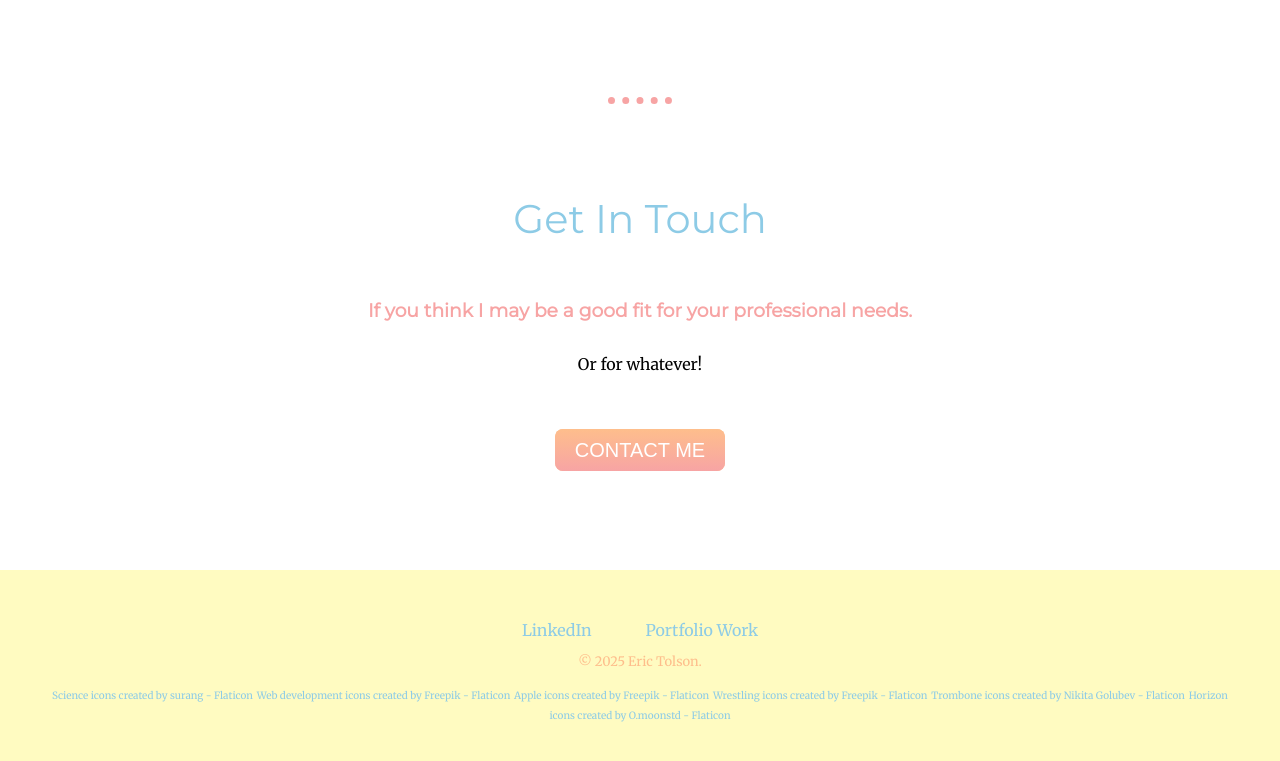
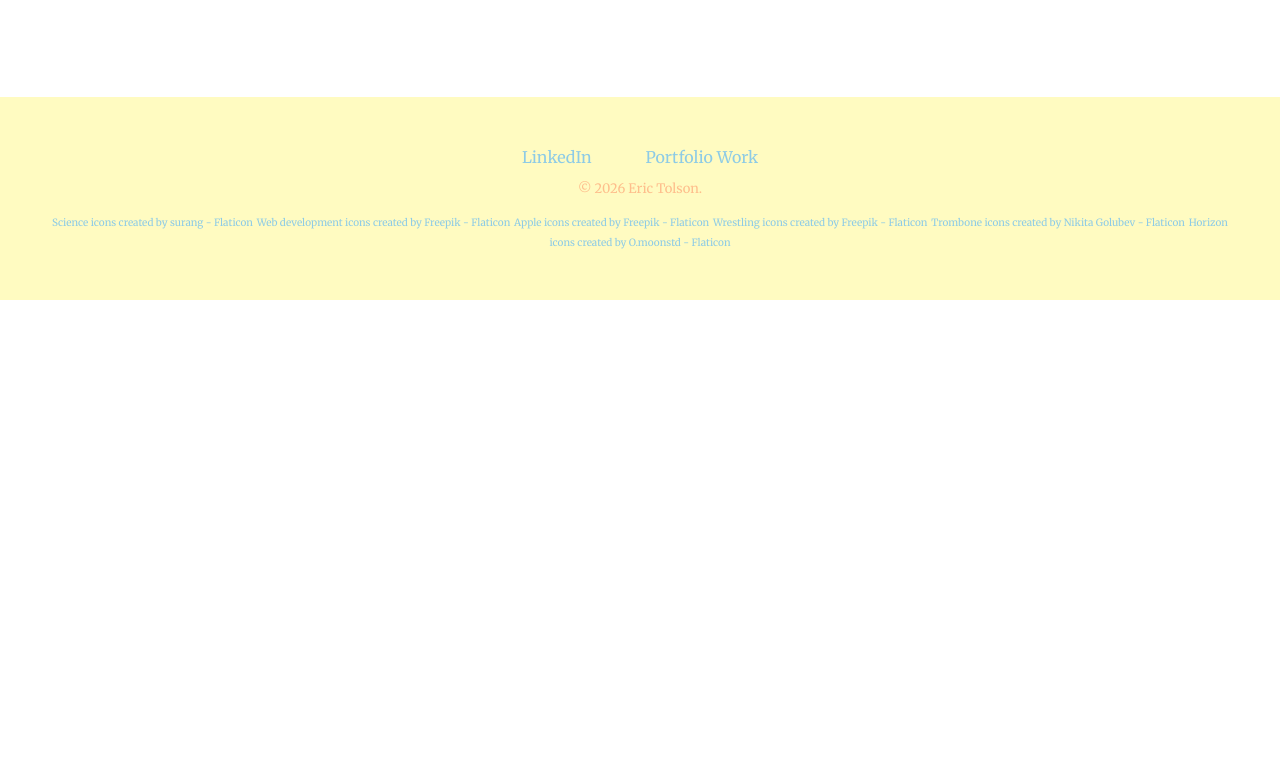
Before and after one commit to erictolson/personal-website, a plain HTML site: page index.html in a window 1280 px wide. Shown: the part 2616-3377 px from the top of the page. After the commit the page ends 3016 px from the top, so only its background shows below. Drawn offline with Linux system fonts and the light colour scheme.

Commit message:
Update index.html

```diff
--- a/index.html
+++ b/index.html
@@ -54,19 +54,10 @@
           <h3>Trombone</h3>
           <p>New England Conservatory graduate - BM in Classical Trombone Performance.</p>
         </div>
-      </div>
-      <hr>
-      <div class="contact-me">
-        <h2>Get In Touch</h2>
-        <h3>If you think I may be a good fit for your professional needs.</h3>
-        <p class="above-btn">Or for whatever!</p>
-        <a class="btn" href="mailto:etolson42@gmail.com" target="_blank" rel="noopener noreferrer">CONTACT ME</a>
-      </div>
-    </div>
     <div class="bottom-container">
       <a class="footer-link" href="https://www.linkedin.com/in/eric-tolson/" target="_blank" rel="noopener noreferrer">LinkedIn</a>
       <a class="footer-link" href="https://github.com/erictolson" target="_blank" rel="noopener noreferrer">Portfolio Work</a>
-      <p class="copyright">© 2025 Eric Tolson.</p>
+      <p class="copyright">© 2026 Eric Tolson.</p>
       <a href="https://www.flaticon.com/free-icons/science" title="science icons" class="attributes">Science icons created by surang - Flaticon</a>
       <a href="https://www.flaticon.com/free-icons/web-development" title="web development icons" class="attributes">Web development icons created by Freepik - Flaticon</a>
       <a href="https://www.flaticon.com/free-icons/apple" title="apple icons" class="attributes">Apple icons created by Freepik - Flaticon</a>
```
